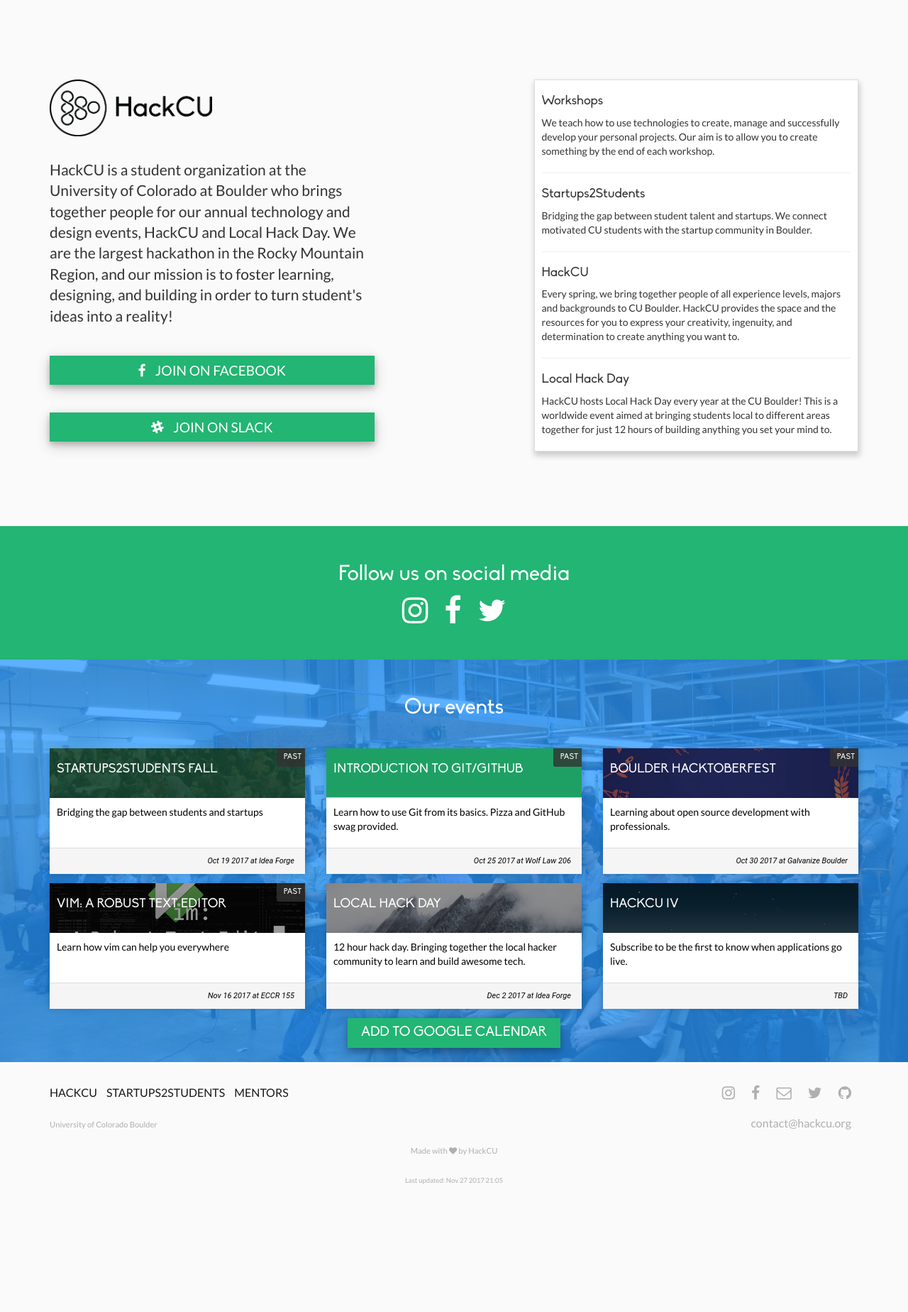
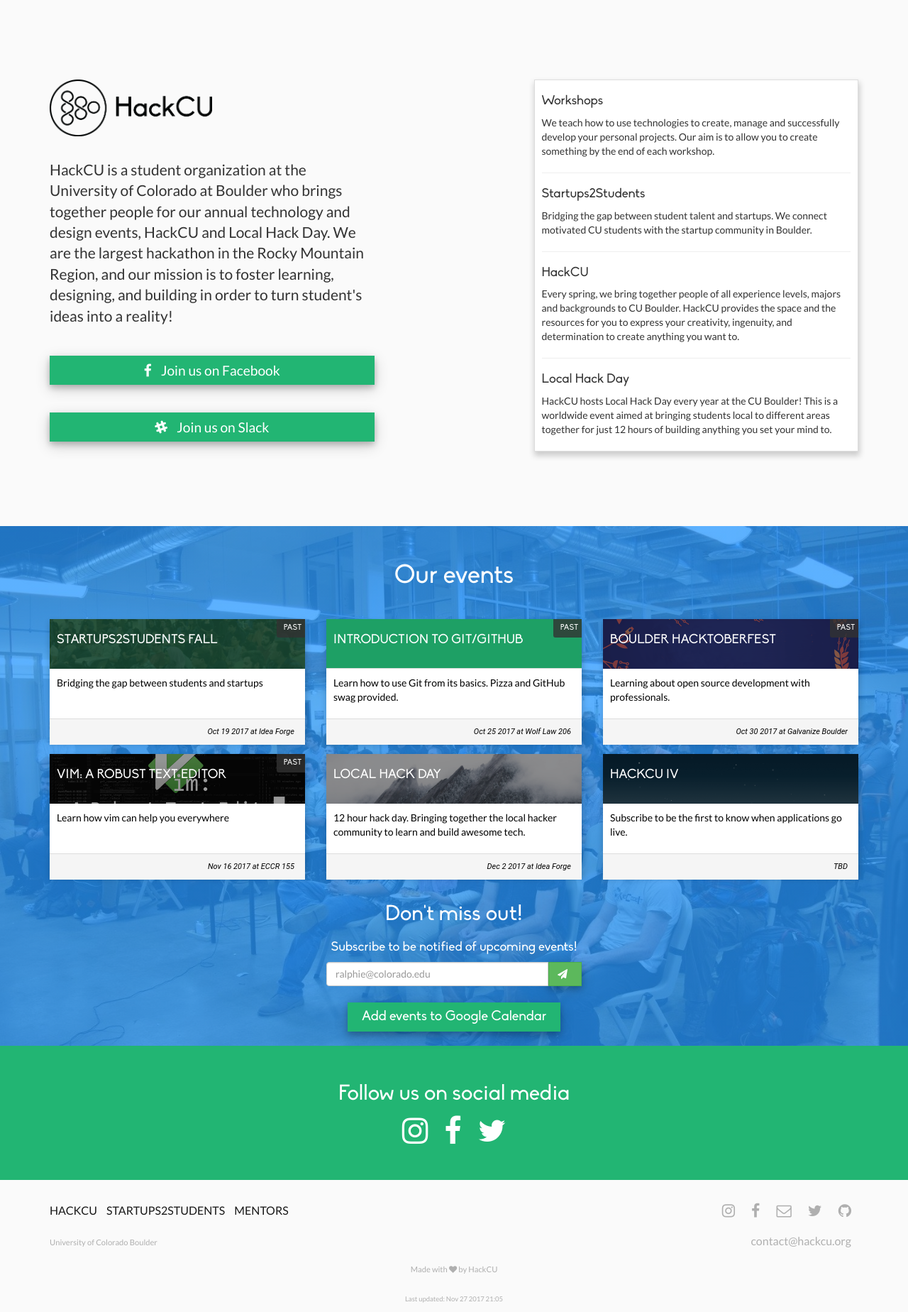
Before and after one commit to casassg/events-landing, a Jekyll site: the page built from index.md, in a window 1280 px wide. Shown: the whole page at 71% size. Built offline with Jekyll 4.4.1, drawn with Linux system fonts in a browser that asks for light colours; nearby versions of some CDN libraries; before the commit the page ends 1682 px from its top, so only the background shows below that.

Commit message:
Add email submission input form

```diff
--- a/_includes/header.html
+++ b/_includes/header.html
@@ -5,10 +5,10 @@
 				<img src="{{site.logo}}" class="logo">
 				<p class="lead">{{site.author-description}}</p>
 				{% if site.fb-community %}
-					<a class="btn btn-accent btn-block" href="https://facebook.com/groups/{{site.fb-community}}" target="_blank"><i class="fa fa-facebook" aria-hidden="true"></i> Join on Facebook</a>
+					<a class="btn btn-accent btn-block" href="https://facebook.com/groups/{{site.fb-community}}" target="_blank"><i class="fa fa-facebook" aria-hidden="true"></i> Join us on Facebook</a>
 				{% endif %}
 				{% if site.slack-signup %}
-					<a class="btn btn-accent btn-block" href="{{site.slack-signup}}" target="_blank"><i class="fa fa-slack" aria-hidden="true"></i> Join on Slack</a>
+					<a class="btn btn-accent btn-block" href="{{site.slack-signup}}" target="_blank"><i class="fa fa-slack" aria-hidden="true"></i> Join us on Slack</a>
 				{%endif%}
 			</div>
 			<div class="col-md-5 col-md-offset-2">
--- a/_layouts/base.html
+++ b/_layouts/base.html
@@ -41,8 +41,8 @@
 
 <body>
 {% include header.html %}
+{{content}}
 {% include social_media.html %}
-{{content}}
 {% include footer.html %}
 
 <script src="https://code.jquery.com/jquery-3.1.1.min.js"></script>
@@ -51,6 +51,7 @@
             integrity="sha384-Tc5IQib027qvyjSMfHjOMaLkfuWVxZxUPnCJA7l2mCWNIpG9mGCD8wGNIcPD7Txa"
             crossorigin="anonymous"></script>
 <script src="assets/js/events.js?_={{ site.time |  date: "%s" }}"></script>
+<script src="assets/js/email.js?_={{ site.time |  date: "%s" }}"></script>
 
 {% unless site.ga == null  %}
     <script async src="https://www.googletagmanager.com/gtag/js?id={{site.ga}}"></script>
--- a/assets/css/main.scss
+++ b/assets/css/main.scss
@@ -76,7 +76,7 @@
 
 .btn {
     @include box-shadow(0 4px 8px 0 rgba(0, 0, 0, 0.2), 0 6px 20px 0 rgba(0, 0, 0, 0.19));
-    text-transform: uppercase;
+    // text-transform: uppercase;
     @include border-radius(0);
     position: relative;
     top: 0;
@@ -228,7 +228,7 @@
     background: linear-gradient( rgba($events-color, 0.75), rgba($events-color, 0.75) ), url(../../{{site.events_bg_img}}) no-repeat center center/cover;
 
 
-    h2 {
+    .main-title {
         padding-bottom: 30px;
     }
 
@@ -325,6 +325,10 @@
         &.past .past-text{
             display: inline;
         }
+
+        form#email-form{
+            max-width: 400px !important;
+        }
     }
 
 
--- /dev/null
+++ b/assets/js/email.js
@@ -0,0 +1,5 @@
+$("#email-submit").click(function(){
+    $.post("http://hackcu-sendgrid-capture.herokuapp.com", $("#email-form").serialize(), function(data) {
+    	$(".response-info").html(data);
+    });
+});
--- a/index.md
+++ b/index.md
@@ -7,10 +7,10 @@
 <section class="events">
     <div class="container">
         <div class="row">
-            <h2 class="text-center white-text biko">Our events</h2>
+            <h1 class="text-center white-text biko main-title">Our events</h1>
             {% assign sorted = site.data.events | sort: 'date','last' %}
             {% for event in sorted %}
-                <div class="col-sm-6 col-md-4 ">
+                <div class="col-sm-6 col-md-4">
                     <a {% unless event.url == null %} href="{{event.url}}" {% endunless %} target="_blank" class="event-url">
                         <div class="panel panel-default ">
                             <div class="panel-heading">
@@ -30,7 +30,20 @@
             {% endfor %}
         </div>
         <div class="row text-center">
-            <a class="btn btn-accent calendar biko" href="https://calendar.google.com/calendar/r?cid=webcal://{{ site.domain }}/calendars/events.ics" target="_blank">Add to Google Calendar</a>
+            <div class="email-sub col-md-4 col-md-offset-4">
+                <h2 class="text-center white-text biko">Don't miss out!</h2>
+                <h4 class="text-center white-text" style="display: inline-block;">Subscribe to be notified of upcoming events!</h4>
+                <form id="email-form" accept-charset="utf-8">
+                    <div class="input-group">
+                        <input type="email" class="form-control" name="email" placeholder="ralphie@colorado.edu">
+                        <span class="input-group-btn">
+                            <button id="email-submit" class="btn btn-success" type="button"><i class="fa fa-paper-plane"></i></button>
+                        </span>
+                        <span class="response-info"></span>
+                    </div>
+                </form><br>
+                <a class="btn btn-accent calendar biko" href="https://calendar.google.com/calendar/r?cid=webcal://{{ site.domain }}/calendars/events.ics" target="_blank">Add events to Google Calendar</a>
+            </div>
         </div>
     </div>
 </section>
```
